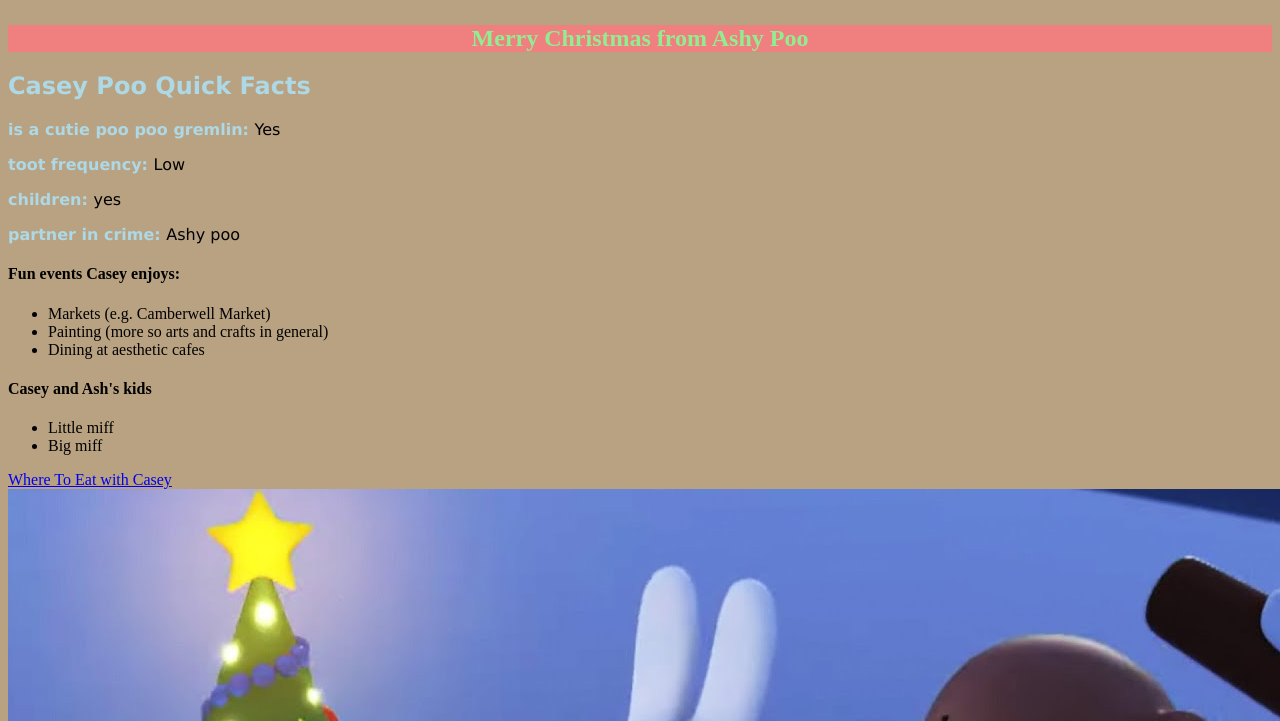
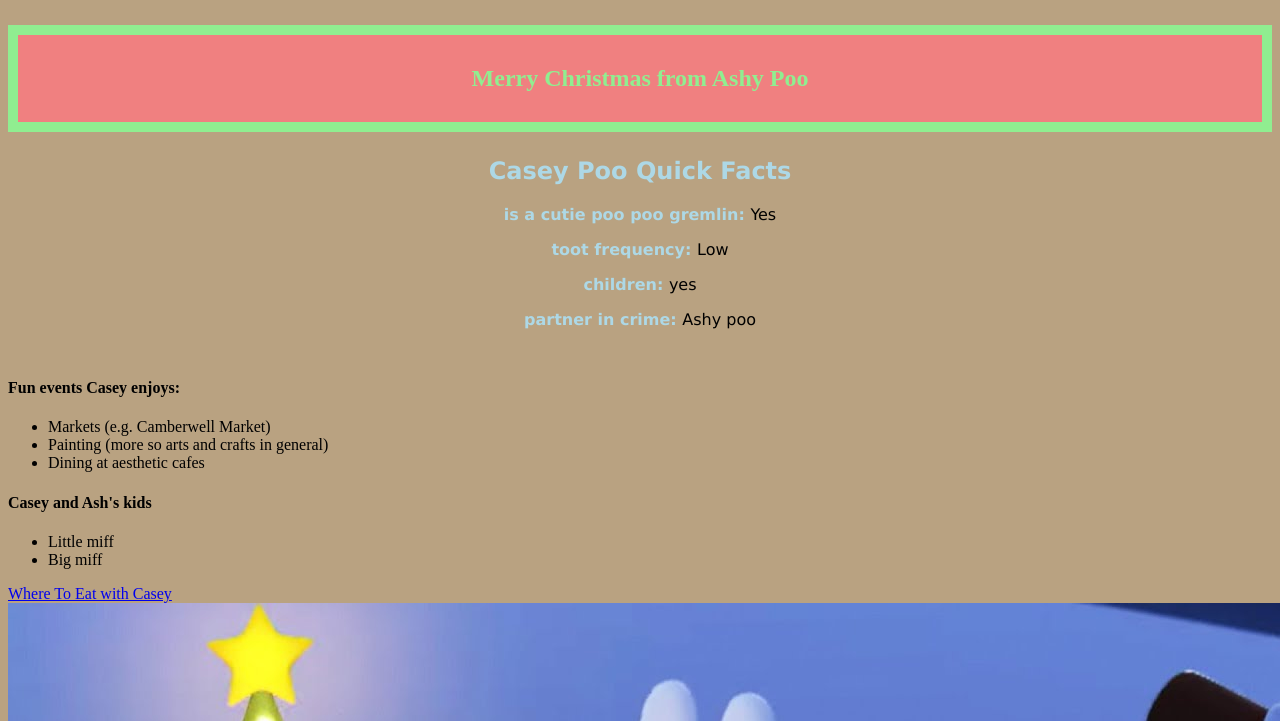
Before and after one commit to ashzhang1/Casey_Website, a plain HTML site: page index.html in a window 1280 px wide. Shown: the part 79-800 px from the top of the page. Drawn offline with Linux system fonts and the light colour scheme.

Commit message:
added box model styling

```diff
--- a/styles.css
+++ b/styles.css
@@ -12,10 +12,16 @@ h1 {
     font-weight: bold;
     background-color: lightcoral;
     text-align: center;
+    padding-top: 30px;
+    padding-bottom: 30px;
+    border: 10px solid lightgreen;
 }
 
 .about {
     font-family: Verdana, "DejaVu Sans", sans-serif;
+    margin-top: 25px;
+    margin-bottom: 50px;
+    text-align: center;
 }
 
 .about strong,
```
